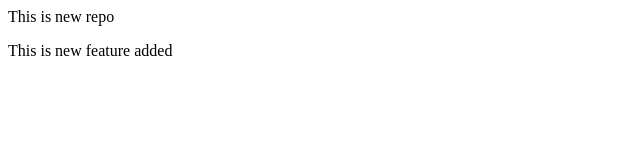
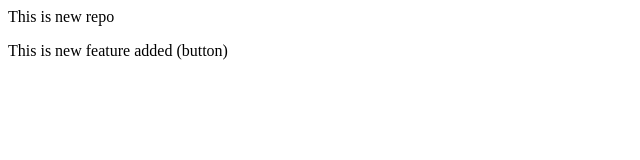
Before and after one commit to abhishekja2005/localrepo, a plain HTML site: page index.html in a window 1280 px wide. Shown: the full height of the page, 0-640 px from the left. Drawn offline with Linux system fonts and the light colour scheme.

Commit message:
Added button

```diff
--- a/index.html
+++ b/index.html
@@ -1,2 +1,2 @@
 <p>This is new repo</p>
-<p>This is new feature added</p>
+<p>This is new feature added (button)</p>
```
